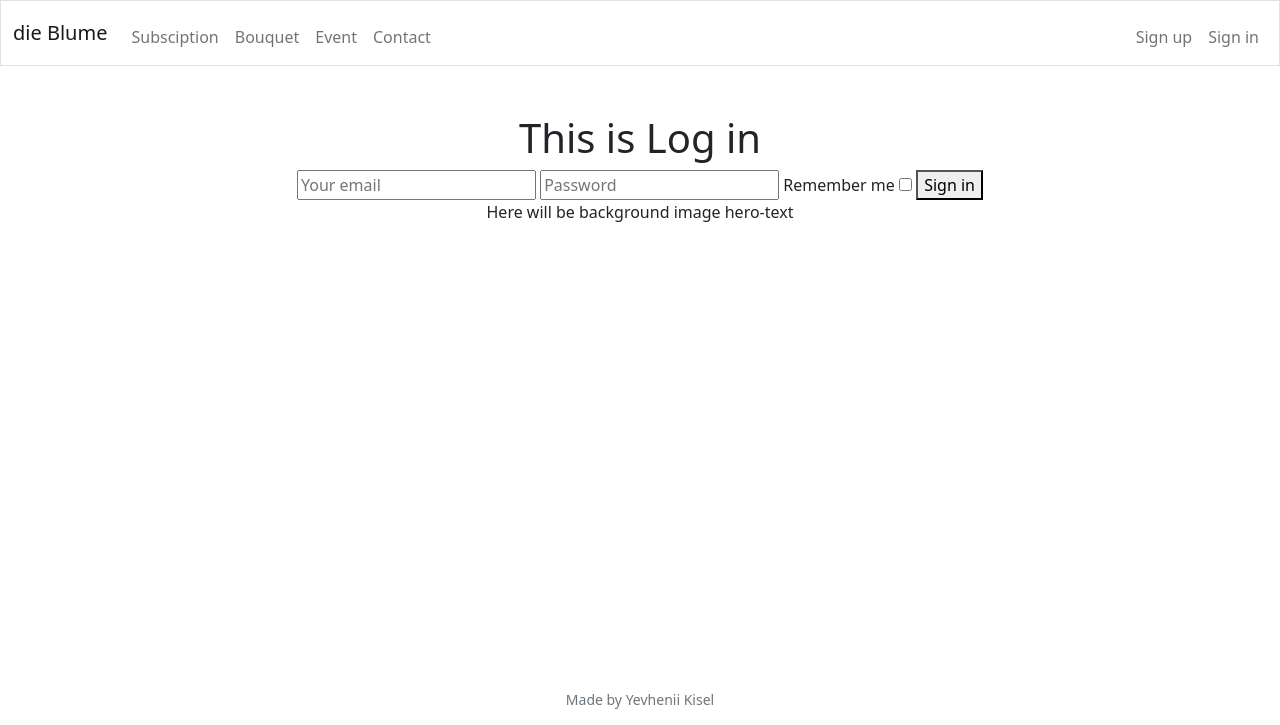
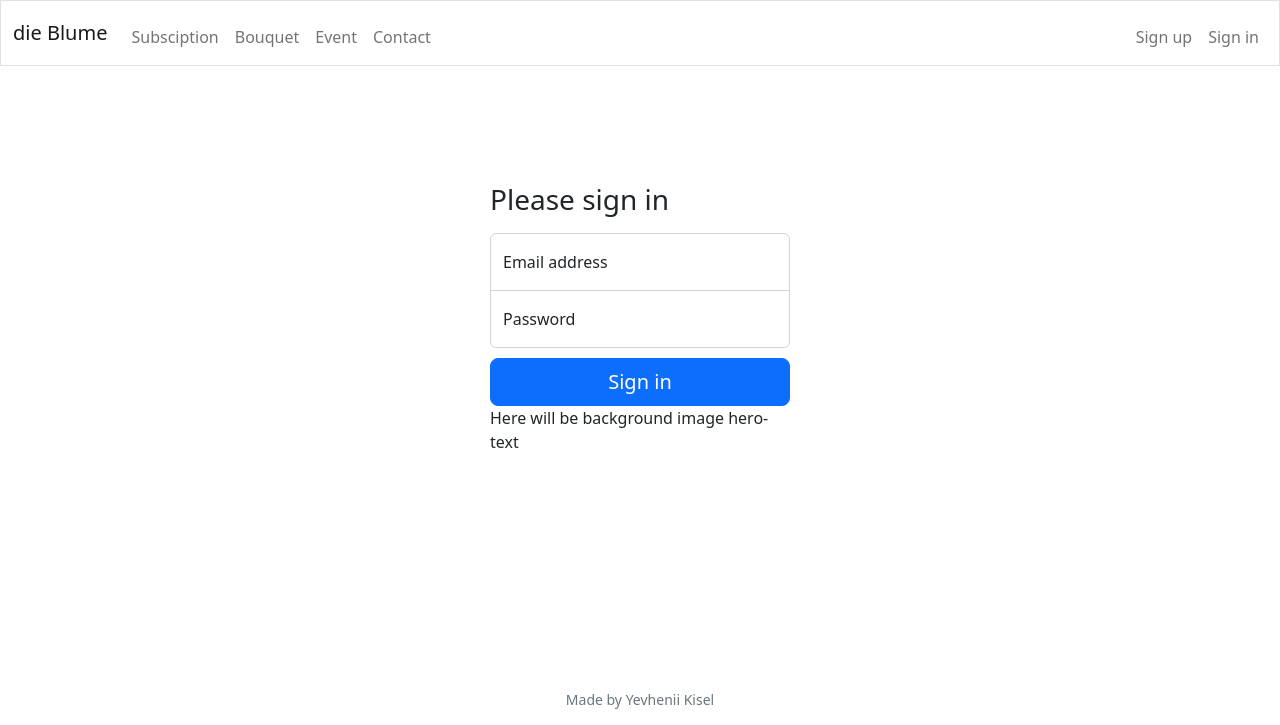
Before and after one commit to YevheniiKisel/Final_project, a Flask app: page /signin in a window 1280 px wide. Shown: the top 725 px of the page. Run offline with Flask 2, Linux system fonts and the light colour scheme; some libraries are stand-ins or nearby versions.

Commit message:
Signin form done

```diff
--- a/project/main.py
+++ b/project/main.py
@@ -16,11 +16,17 @@ main = Blueprint('main', __name__)
 def index():
     return render_template("index.html")
 
-@main.route('/profile')
+@main.route('/profile', methods=["GET"])
 @login_required
 def profile():
+    user = current_user.id
+    user_name = current_user.name
+    User.query.filter_by(email=email).first()
+    User.query.filter_by(email=email).first()
+    subscriptions = db.execute("SELECT delivery_Date, delivery_Time, starter_Pack FROM subscription WHERE user = ?", user)
+    deliveries = db.execute("SELECT street, block, apartment WHERE user=?", user)
 
-    return render_template("profile.html")
+    return render_template("profile.html", subscriptions, deliveries,)
 
 @main.route('/subscription')
 def subscription():
--- /dev/null
+++ b/project/static/signin.css
@@ -0,0 +1,26 @@
+html,
+body {
+  height: 100%;
+}
+
+
+.form-signin {
+  max-width: 330px;
+  padding: 15px;
+}
+
+.form-signin .form-floating:focus-within {
+  z-index: 2;
+}
+
+.form-signin input[type="email"] {
+  margin-bottom: -1px;
+  border-bottom-right-radius: 0;
+  border-bottom-left-radius: 0;
+}
+
+.form-signin input[type="password"] {
+  margin-bottom: 10px;
+  border-top-left-radius: 0;
+  border-top-right-radius: 0;
+}
--- a/project/templates/layout.html
+++ b/project/templates/layout.html
@@ -45,9 +45,7 @@
             </div>
         </nav>
 
-        <main class="container-fluid py-5 text-center">
             {% block main %}{% endblock %}
-        </main>
 
             <footer class="small text-center text-muted mt-auto">
                 <p>Made by Yevhenii Kisel</p>
--- a/project/templates/signin.html
+++ b/project/templates/signin.html
@@ -1,8 +1,16 @@
 {% extends "layout.html" %}
+
+{% block head %}
+    <link rel="stylesheet" href="../static/signin.css">
+    <link href="../assets/dist/css/bootstrap.min.css" rel="stylesheet">
+
+{% endblock %}
+
 
 
 {% block main %}
-    <h1>This is Log in</h1>
+<main class="form-signin w-100 m-auto">
+
     {% with messages = get_flashed_messages() %}
         {% if messages %}
             <div class="alert alert-danger">
@@ -11,14 +19,18 @@
         {% endif %}
     {% endwith %}
     <form action="/signin" method="POST">
-        <div>
-            <input type="email" placeholder="Your email" name="email">
-            <input type="password" placeholder="Password" name="password">
-            <label>Remember me
-                <input type="checkbox" name="remember">
-            </label>
-            <button type="submit">Sign in</button>
+        <h1 class="h3 mb-3 fw-normal">Please sign in</h1>
+
+        <div class="form-floating">
+          <input name="email" type="email" class="form-control" id="floatingInput" placeholder="name@example.com">
+          <label for="floatingInput">Email address</label>
         </div>
+        <div class="form-floating">
+          <input name="password" type="password" class="form-control" id="floatingPassword" placeholder="Password">
+          <label for="floatingPassword">Password</label>
+        </div>
+        <button class="w-100 btn btn-lg btn-primary" type="submit">Sign in</button>
     </form>
     <p>Here will be background image hero-text</p>
+</main>
 {% endblock %}
```
Also changed, not shown: project/templates/profile.html (+9 -6 lines).
